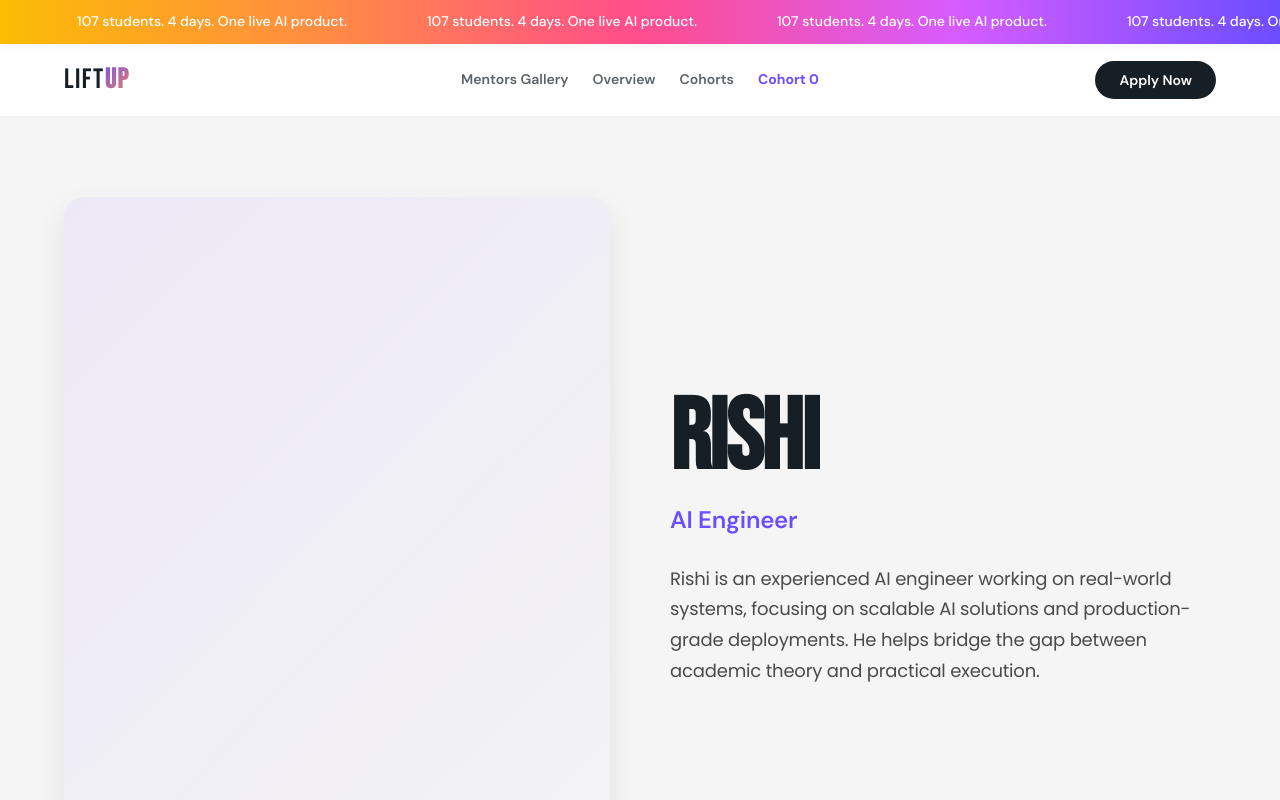
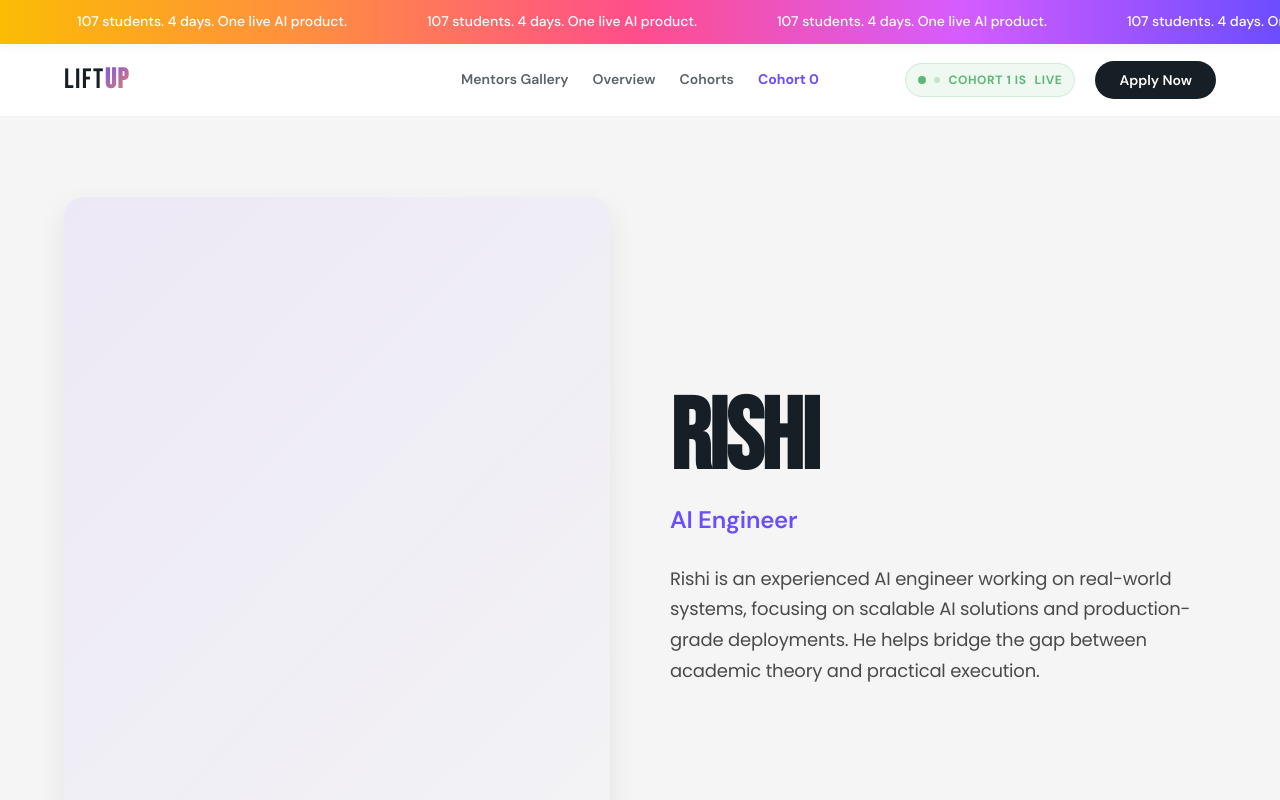
Before and after one commit to SuryaVignesh06/liftup2, a website built with Vite: page mentor-rishi.html in a window 1280 px wide. Shown: the top 800 px of the page. Built offline with nearby package versions, Linux system fonts and the light colour scheme; a web font is replaced by a local one.

Commit message:
Synchronize headers across all pages and fix building issue

```diff
--- a/mentor-rishi.html
+++ b/mentor-rishi.html
@@ -44,6 +44,10 @@
           style="color: var(--vibrant-purple); opacity: 1; font-weight: 700;">Cohort 0</a>
       </nav>
       <div class="header-right-group">
+        <div class="live-status-badge" onclick="location.href='index.html#cohorts'">
+          <span class="pulse-dot"></span>
+          <span class="badge-text-prefix">COHORT 1 IS </span>LIVE
+        </div>
         <button class="btn-ticker-cta" onclick="location.href='apply.html'">Apply Now</button>
       </div>
     </div>
```
Also changed, not shown: apply.html (+1 -1 lines), cohort-zero.html (+1 -1 lines).
